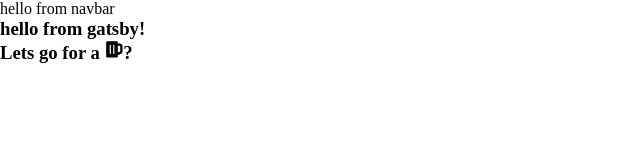
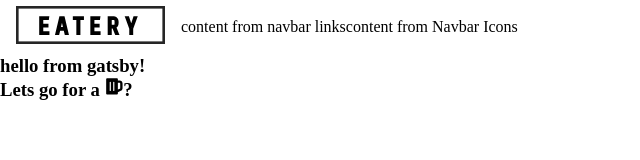
Before and after one commit to henriquez93550/gatsby-project, a Gatsby site in the folder project/: page / in a window 1280 px wide. Shown: the whole page, without its empty margins (0-640 px from the left). Built offline with nearby package versions, Linux system fonts and the light colour scheme; Gatsby itself is replaced by a stand-in of ours.

Commit message:
working on navbar

```diff
--- a/project/package.json
+++ b/project/package.json
@@ -20,7 +20,7 @@
     "react": "^16.7.0",
     "react-dom": "^16.7.0",
     "react-helmet": "^5.2.0",
-    "react-icons": "^3.3.0",
+    "react-icons": "^3.5.0",
     "styled-components": "^4.1.3"
   },
   "keywords": [
--- a/project/src/components/globals/navbar/Navbar.js
+++ b/project/src/components/globals/navbar/Navbar.js
@@ -1,7 +1,33 @@
 import React, { Component } from "react";
+import NavbarHeader from "./NavbarHeader";
+import NavbarIcons from "./NavbarIcons";
+import NavbarLinks from "./NavbarLinks";
+import styled from "styled-components";
+export default class Navbar extends Component {
+  state = {
+    navbarOpen: false
+  };
+  // is navbar open or closed
+  handleNavbar = () => {
+    this.setState(() => {
+      return { navbarOpen: !this.state.navbarOpen };
+    });
+  };
 
-export default class Navbar extends Component {
   render() {
-    return <div>hello from navbar</div>;
+    return (
+      <NavWrapper>
+        <NavbarHeader handleNavbar={this.handleNavbar} />
+        <NavbarLinks navbarOpen={this.state.navbarOpen} />
+        <NavbarIcons />
+      </NavWrapper>
+    );
   }
 }
+
+const NavWrapper = styled.nav`
+  @media (min-width: 768px) {
+    display: flex;
+    align-items: center;
+  }
+`;
--- /dev/null
+++ b/project/src/components/globals/navbar/NavbarHeader.js
@@ -0,0 +1,42 @@
+import React, { Component } from "react";
+import { Link } from "gatsby";
+import logo from "../../../images/logo.svg";
+import { FaAlignRight } from "react-icons/fa";
+import styled from "styled-components";
+
+export default class NavHeader extends Component {
+  render() {
+    const { handleNavbar } = this.props;
+    return (
+      <HeaderWrapper>
+        <Link to="/">
+          <img src={logo} alt="company name" />
+        </Link>
+        <FaAlignRight
+          className="toggle-icon"
+          onClick={() => {
+            handleNavbar();
+          }}
+        />
+      </HeaderWrapper>
+    );
+  }
+}
+
+const HeaderWrapper = styled.div`
+  padding: 0.4rem 1rem;
+  display: flex;
+  align-items: center;
+  justify-content: space-between;
+  .toggle-icon {
+    font-size: 1.75rem;
+    color: yellow;
+    cursor: pointer;
+  }
+
+  @media (min-width: 768px) {
+    .toggle-icon {
+      display: none;
+    }
+  }
+`;
--- /dev/null
+++ b/project/src/components/globals/navbar/NavbarIcons.js
@@ -0,0 +1,7 @@
+import React, { Component } from "react";
+
+export default class NavbarIcons extends Component {
+  render() {
+    return <div>content from Navbar Icons</div>;
+  }
+}
--- /dev/null
+++ b/project/src/components/globals/navbar/NavbarLinks.js
@@ -0,0 +1,7 @@
+import React, { Component } from "react";
+
+export default class NavbarLinks extends Component {
+  render() {
+    return <div>content from navbar links</div>;
+  }
+}
```
Also changed, not shown: 1 other file.
